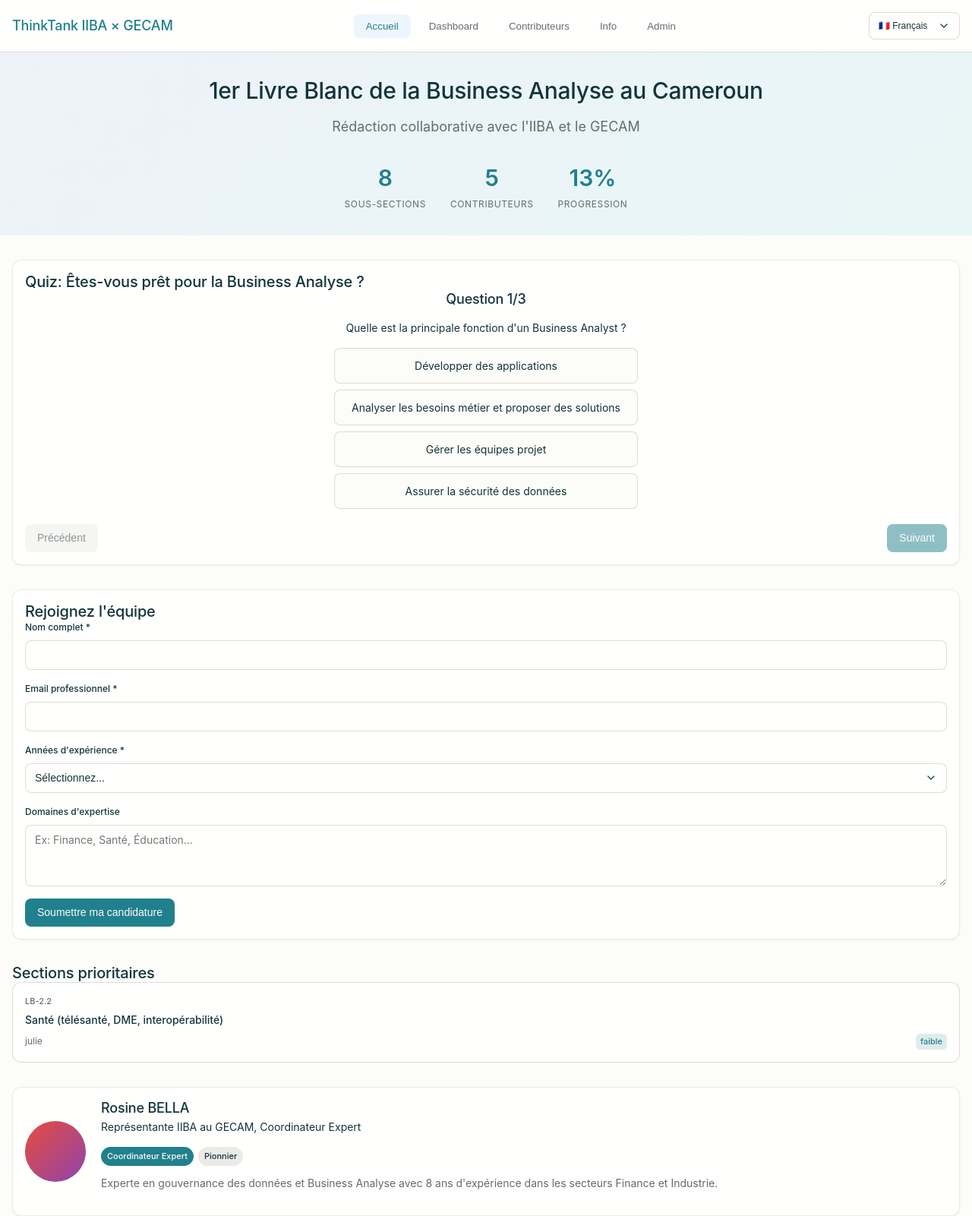
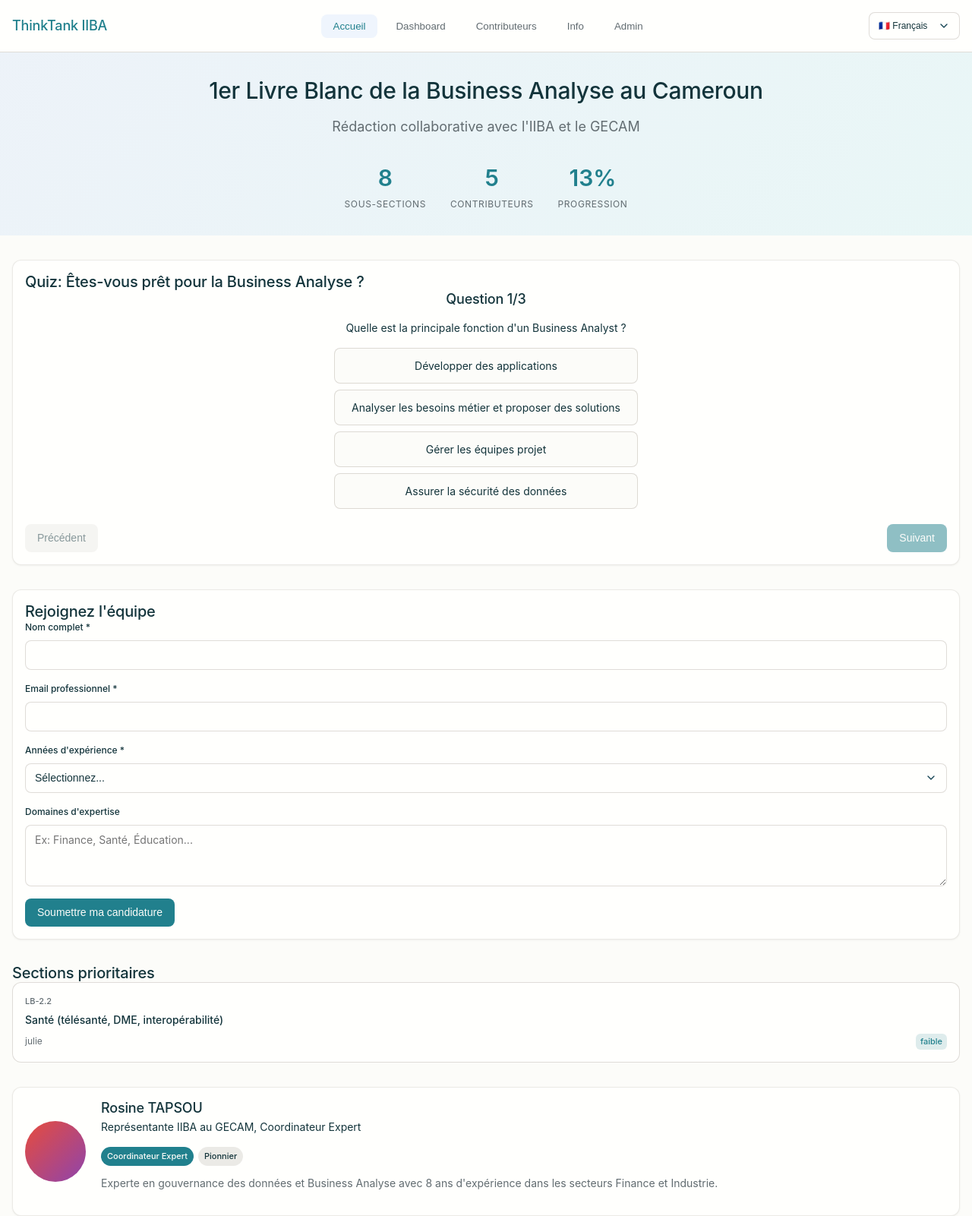
Before and after one commit to iibacmr-ux/thinktank-iiba, a plain HTML site: page index.html in a window 1280 px wide. Shown: the whole page at 76% size. Drawn offline with nearby package versions, Linux system fonts and the light colour scheme; a web font is replaced by a local one.

Commit message:
Update index.html

```diff
--- a/index.html
+++ b/index.html
@@ -3,7 +3,7 @@
 <head>
     <meta charset="UTF-8">
     <meta name="viewport" content="width=device-width, initial-scale=1.0">
-    <title>ThinkTank IIBA × GECAM</title>
+    <title>ThinkTank IIBA</title>
     <link rel="stylesheet" href="style.css">
     <script src="https://cdn.jsdelivr.net/npm/chart.js"></script>
     <script src="https://cdnjs.cloudflare.com/ajax/libs/xlsx/0.18.5/xlsx.full.min.js"></script>
@@ -15,7 +15,7 @@
         <div class="container">
             <div class="header__nav">
                 <div class="header__logo">
-                    <h1>ThinkTank IIBA × GECAM</h1>
+                    <h1>ThinkTank IIBA</h1>
                 </div>
                 <nav class="nav">
                     <button class="nav__btn nav__btn--active" data-tab="accueil" aria-label="Accueil">
@@ -127,7 +127,7 @@
                             <div class="profile-spotlight__content">
                                 <div class="avatar avatar--lg avatar--rosine"></div>
                                 <div class="profile-spotlight__info">
-                                    <h4>Rosine BELLA</h4>
+                                    <h4>Rosine TAPSOU</h4>
                                     <p>Représentante IIBA au GECAM, Coordinateur Expert</p>
                                     <div class="badges">
                                         <span class="badge badge--primary">Coordinateur Expert</span>
```
